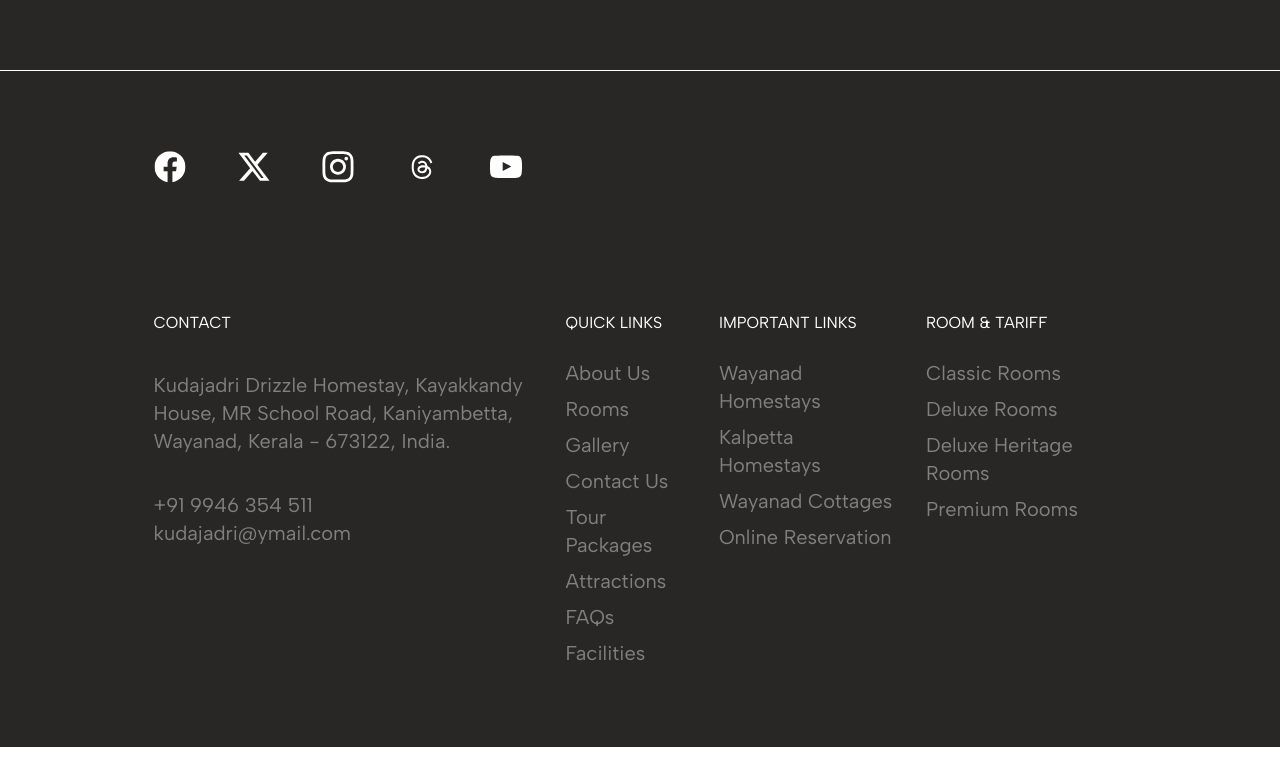
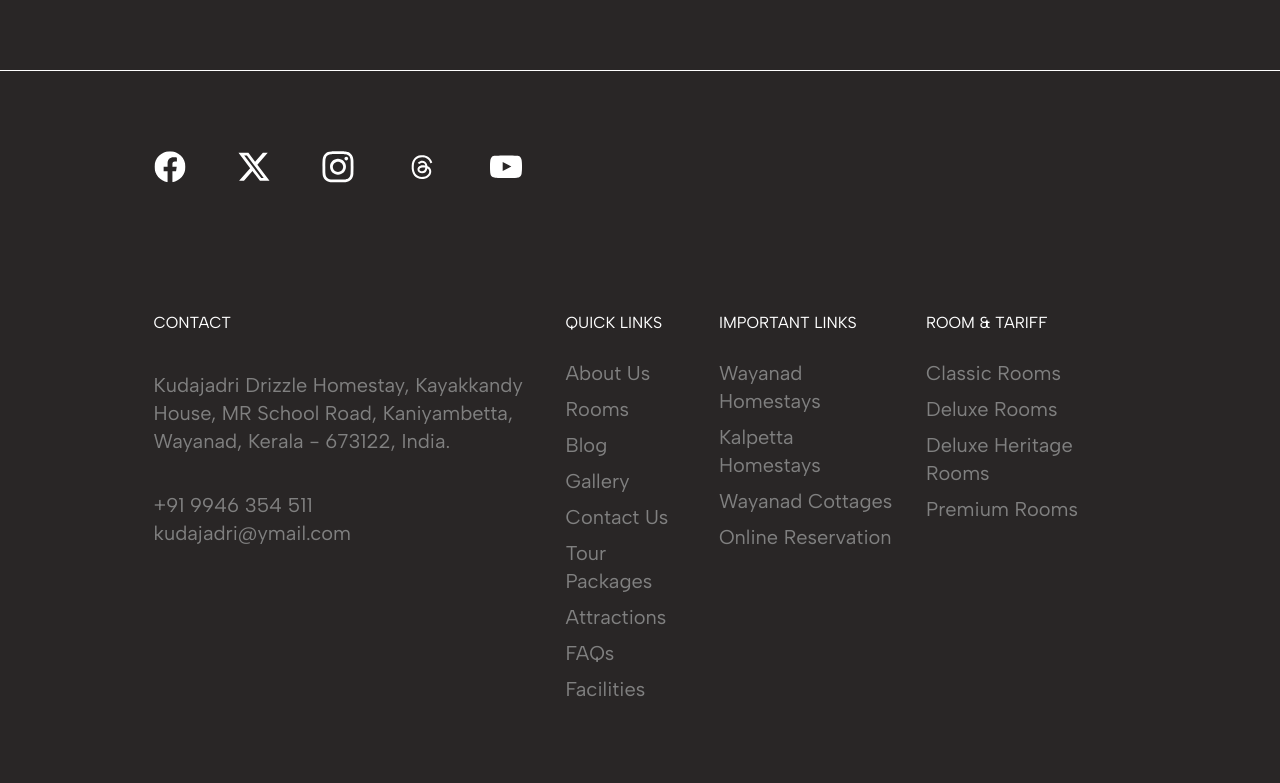
Before and after one commit to kudajadridrizzle/kudajadri.website, a React (Vite) app: page / in a window 1280 px wide. Shown: the part 9573-10356 px from the top of the page. Before the commit the page ends 10320 px from the top, so only its background shows below. Built offline with nearby package versions, Linux system fonts and the light colour scheme; no server answers.

Commit message:
added: blog link

```diff
--- a/src/components/Home/components/Footer.tsx
+++ b/src/components/Home/components/Footer.tsx
@@ -65,6 +65,7 @@ const Footer = () => {
             <div className="text-secondary font-albertSans sm:text-xl  flex flex-col gap-2">
               <Link to='/about'>About Us</Link>
               <Link to='/rooms'>Rooms</Link>
+              <Link to='/blog'>Blog</Link>
               <Link to='/gallery'>Gallery</Link>
               <Link to='/contact'>Contact Us</Link>
               <Link to='/tour-packages'>Tour Packages</Link>
```
